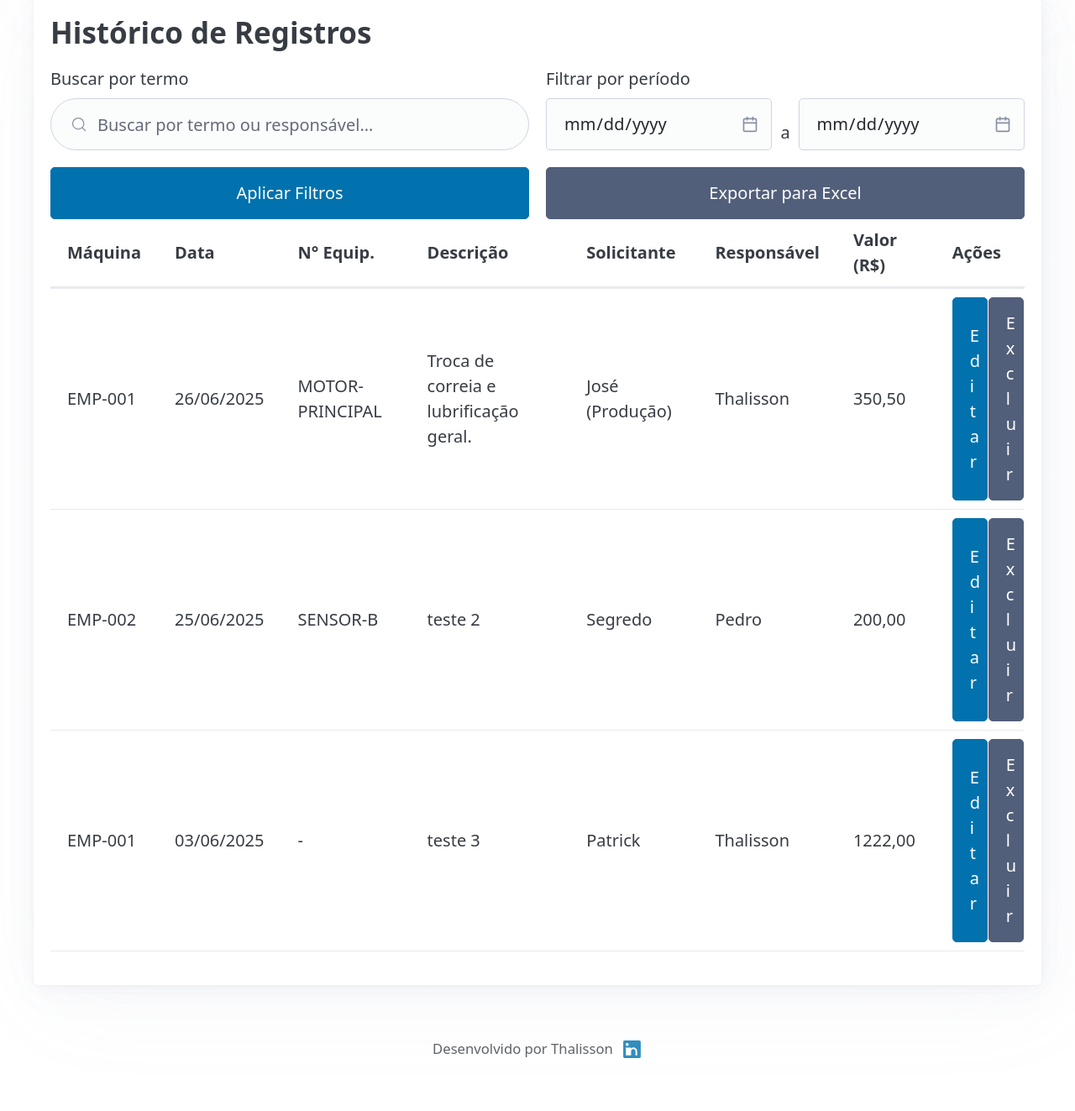
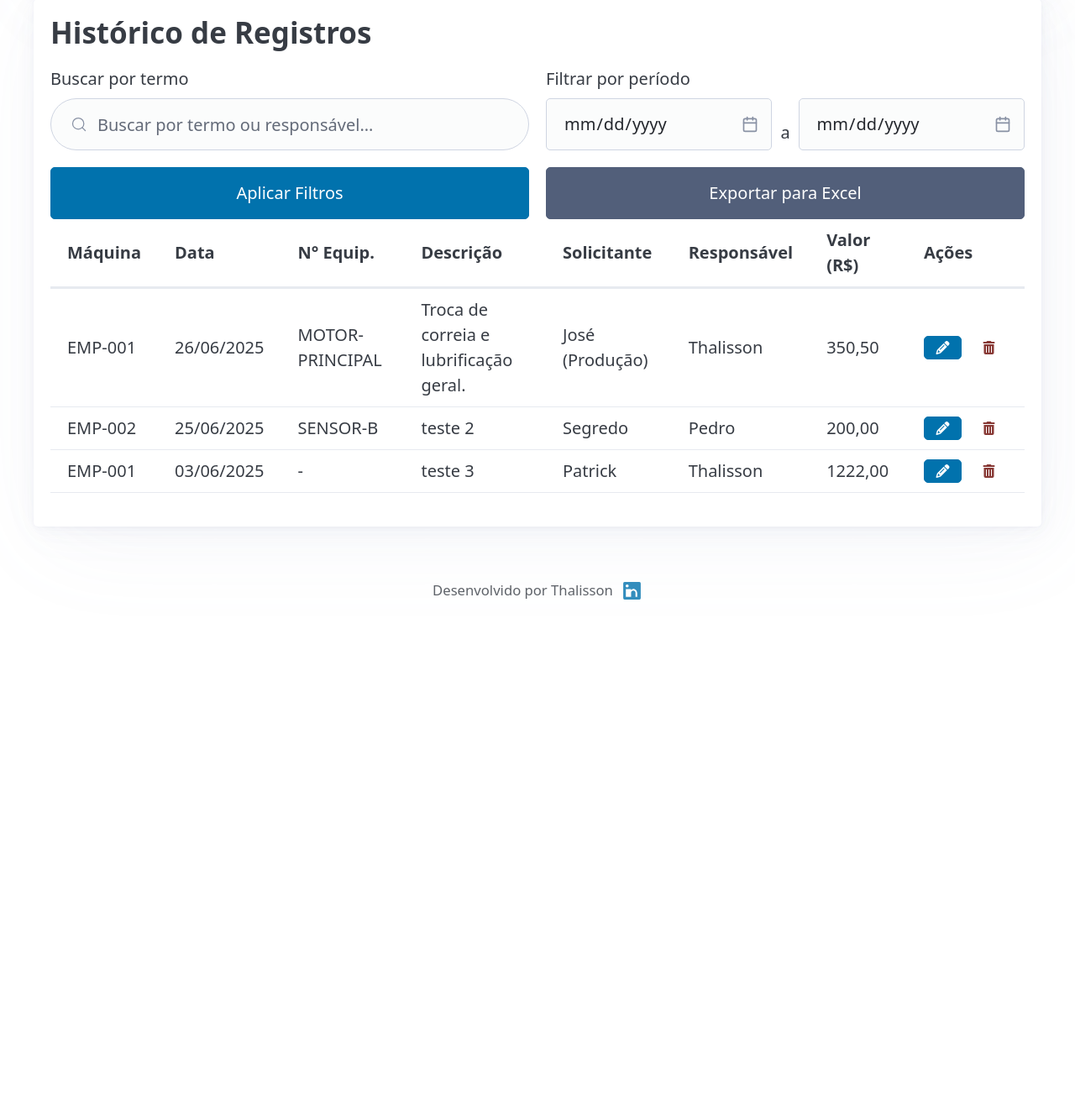
Before and after one commit to ThalissonS/sm-manutencao, a Flask app: page / in a window 1280 px wide. Shown: the part 1467-2790 px from the top of the page at 84% size. After the commit the page ends 2181 px from the top, so only its background shows below. Run offline with Flask 3, Linux system fonts and the light colour scheme; the visitor is signed in with stand-in values (Sample User, id 1); data comes from the database, SQL or seed files in the repository; some libraries are stand-ins or nearby versions.

```diff
--- a/static/script.js
+++ b/static/script.js
@@ -65,9 +65,9 @@ document.addEventListener('DOMContentLoaded', () => {
                     <td>${m.responsavel}</td>
                     <td>${m.valor.replace('.', ',')}</td>
                     <td>
-                        <div class="grid">
-                            <button class="btn-editar" data-id="${m.id}">Editar</button>
-                            <button class="btn-excluir secondary" data-id="${m.id}">Excluir</button>
+                        <div class="acoes-grid">
+                            <button class="btn-editar btn-acao" data-id="${m.id}" title="Editar"><i class="fas fa-pencil-alt"></i></button>
+                            <button class="btn-excluir btn-acao secondary" data-id="${m.id}" title="Excluir"><i class="fas fa-trash-alt"></i></button>
                         </div>
                     </td>
                 `;
@@ -107,9 +107,11 @@ document.addEventListener('DOMContentLoaded', () => {
     });
 
     tabelaCorpo.addEventListener('click', async (event) => {
-        const target = event.target;
+        const target = event.target.closest('.btn-acao'); // Pega o botão mesmo que clique no ícone
+        if (!target) return;
+
+        const id = target.dataset.id;
         if (target.classList.contains('btn-excluir')) {
-            const id = target.dataset.id;
             if (confirm('Tem certeza que deseja excluir este registro? Esta ação não pode ser desfeita.')) {
                 try {
                     const response = await fetch(`/api/manutencao/${id}`, { method: 'DELETE' });
@@ -121,7 +123,6 @@ document.addEventListener('DOMContentLoaded', () => {
             }
         }
         if (target.classList.contains('btn-editar')) {
-            const id = target.dataset.id;
             try {
                 const response = await fetch(`/api/manutencao/${id}`);
                 if (!response.ok) throw new Error('Não foi possível carregar os dados para edição.');
--- a/templates/index.html
+++ b/templates/index.html
@@ -5,6 +5,7 @@
     <meta name="viewport" content="width=device-width, initial-scale=1.0">
     <title>Controle de Manutenções</title>
     <link rel="stylesheet" href="https://cdn.jsdelivr.net/npm/@picocss/pico@2/css/pico.min.css"/>
+    <link rel="stylesheet" href="https://cdnjs.cloudflare.com/ajax/libs/font-awesome/6.5.1/css/all.min.css" />
 
     <style>
         .filtro-datas {
@@ -12,7 +13,6 @@
             align-items: center;
             gap: 0.5rem;
         }
-
         .footer-content {
             display: flex;
             justify-content: center;
@@ -27,14 +27,31 @@
             fill: currentColor;
             transition: opacity 0.2s ease-in-out;
         }
-
         svg.icon-linkedin {
             width: 1.25rem !important;
             height: 1.25rem !important;
         }
-
         .icon-linkedin:hover {
             opacity: 0.7;
+        }
+        /* NOVO: Estilos para os botões de ação na tabela */
+        .acoes-grid {
+            display: flex;
+            gap: 0.5rem;
+            justify-content: center;
+        }
+        .btn-acao {
+            padding: 0.25rem;
+            width: 2.25rem; /* Força os botões a terem a mesma largura */
+            font-size: 0.8rem;
+            line-height: 1;
+            margin: 0;
+        }
+        /* Cor vermelha para o botão de excluir */
+        .btn-acao.btn-excluir {
+            --pico-color: var(--pico-del-color);
+            --pico-background-color: var(--pico-del-background);
+            --pico-border-color: var(--pico-del-border);
         }
     </style>
 </head>
```
